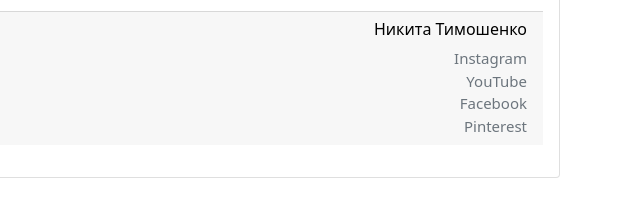
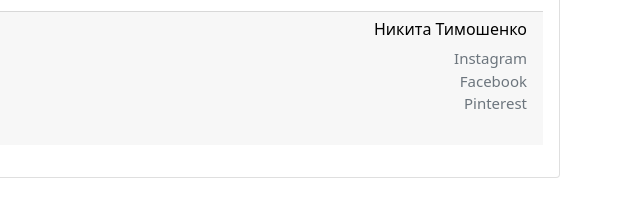
Before and after one commit to alllt1r/subjects, a plain HTML site: page index.html in a window 1280 px wide. Shown: the part 239-456 px from the top of the page, 640-1280 px from the left. Drawn offline with nearby package versions, Linux system fonts and the light colour scheme.

Commit message:
Deleted YouTube

```diff
--- a/index.html
+++ b/index.html
@@ -80,7 +80,7 @@
                     <div class="list-unstyled text-small" style="text-align: right">
                         <h6 class="text-name">Никита Тимошенко</h6>
                         <li><a style="text-decoration: none" class="link-instagram" href="https://www.instagram.com/tetrogame/">Instagram</a></li>
-                        <li><a style="text-decoration: none" class="link-youtube" href="https://youtube.com/channel/UCOtqwM1-3BTNcGHv7cNNNkQ">YouTube</a></li>
+                        <!--<li><a style="text-decoration: none" class="link-youtube" href="https://youtube.com/channel/UCOtqwM1-3BTNcGHv7cNNNkQ">YouTube</a></li>-->
                         <li><a style="text-decoration: none" class="link-facebook" href="https://www.facebook.com/nikita.timoshenko.5076">Facebook</a></li>
                         <!--<li><a style="text-decoration: none" class="link-vk" href="#">VK</a></li>-->
                         <li><a style="text-decoration: none" class="link-pinterest" href="https://www.pinterest.com/TETROGAME">Pinterest</a></li>
```
